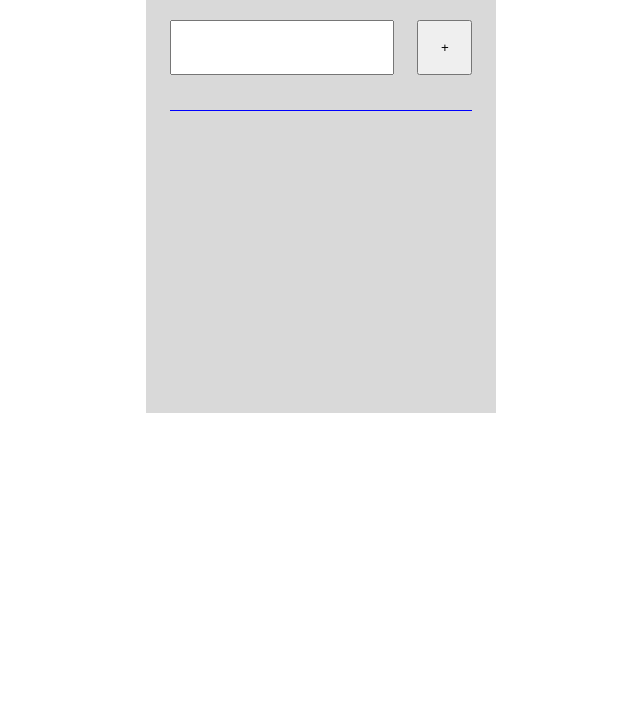
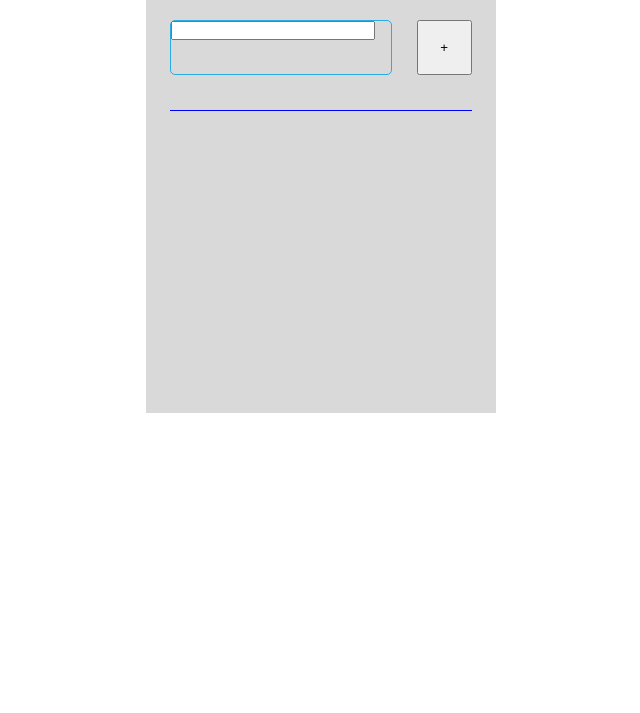
Before and after one commit to yahya-ben/js-small-projects, a plain HTML site: page to-do-list/index.html in a window 1280 px wide. Shown: the part 87-800 px from the top of the page, without its empty margins (319-959 px from the left). Drawn offline with Linux system fonts and the light colour scheme.

Commit message:
Some tweaks to the css file

```diff
--- a/to-do-list/index.html
+++ b/to-do-list/index.html
@@ -15,7 +15,8 @@
     <div class="container">
       <h4 class="title">My To Do List</h4>
       <div class="main_row">
-        <input type="text" class="main_input" />
+        <div class="input_holder"><input type="text" class="main_input" /></div>
+
         <input type="button" value="+" class="main_btn" />
       </div>
       <div class="fine_line"></div>
--- a/to-do-list/style.css
+++ b/to-do-list/style.css
@@ -33,8 +33,17 @@ h4 {
   justify-content: space-evenly;
 }
 
+.input_holder {
+  width: 220px;
+  border: solid 1.5px #27ace5;
+  border-radius: 5px;
+  justify-items: center;
+}
+
 .main_input {
-  width: 220px;
+  width: 200px;
+  background-color: none;
+  outline: none;
 }
 
 .main_btn {
```
